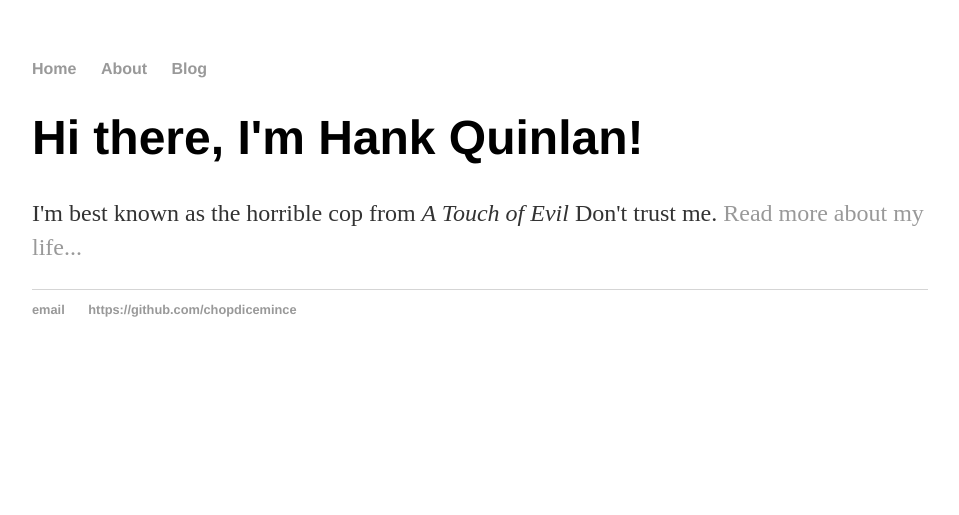
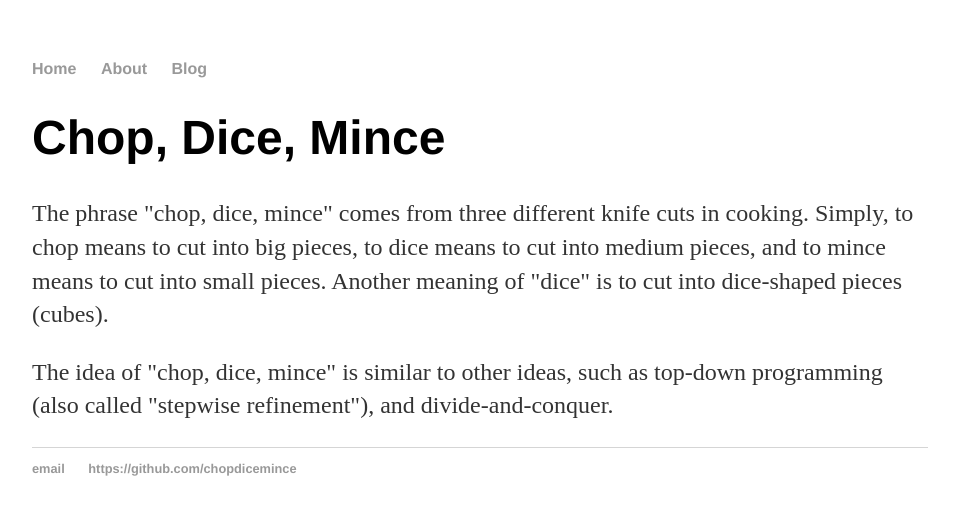
Before and after one commit to chopdicemince/chopdicemince.github.io, a Jekyll site: the page built from index.html, in a window 1280 px wide. Shown: the top 515 px of the page, without its empty margins (160-1119 px from the left). Built offline with Jekyll 4.4.1, drawn with Linux system fonts in a browser that asks for light colours.

Commit message:
Explain "chop, dice, mince"

```diff
--- a/index.html
+++ b/index.html
@@ -1,8 +1,13 @@
 ---
 layout: default
-title: Hank Quinlan, Horrible Cop
+title: Chop, Dice, Mince
 ---
 <div class="blurb">
-	<h1>Hi there, I'm Hank Quinlan!</h1>
-	<p>I'm best known as the horrible cop from <em>A Touch of Evil</em> Don't trust me. <a href="/about">Read more about my life...</a></p>
+	<h1>Chop, Dice, Mince</h1>
+	<p>
+	The phrase "chop, dice, mince" comes from three different knife cuts in cooking. Simply, to chop means to cut into big pieces, to dice means to cut into medium pieces, and to mince means to cut into small pieces. Another meaning of "dice" is to cut into dice-shaped pieces (cubes).
+	</p>
+	<p>
+	The idea of "chop, dice, mince" is similar to other ideas, such as top-down programming (also called "stepwise refinement"), and divide-and-conquer.
+	</p>
 </div><!-- /.blurb -->
```
